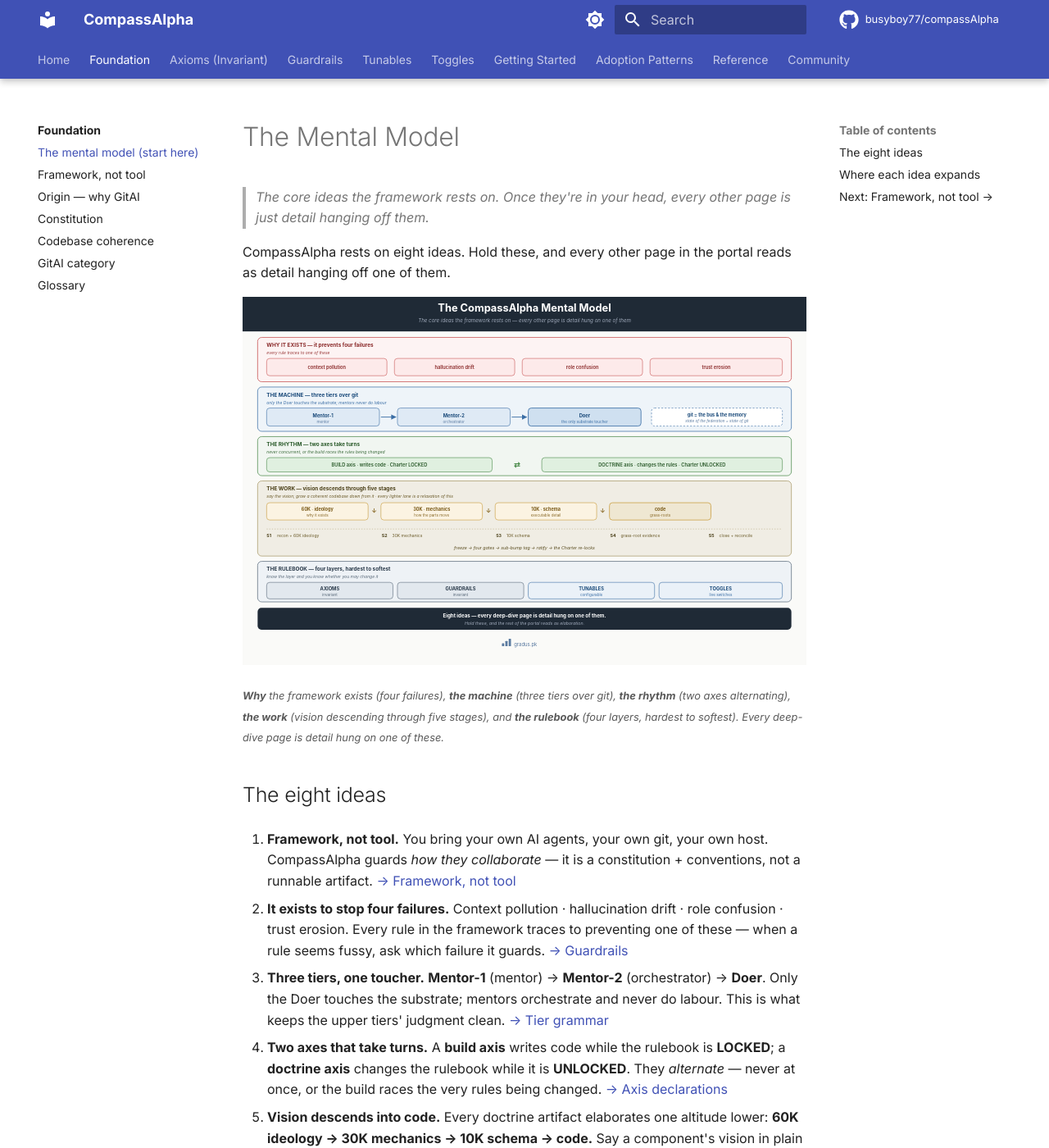
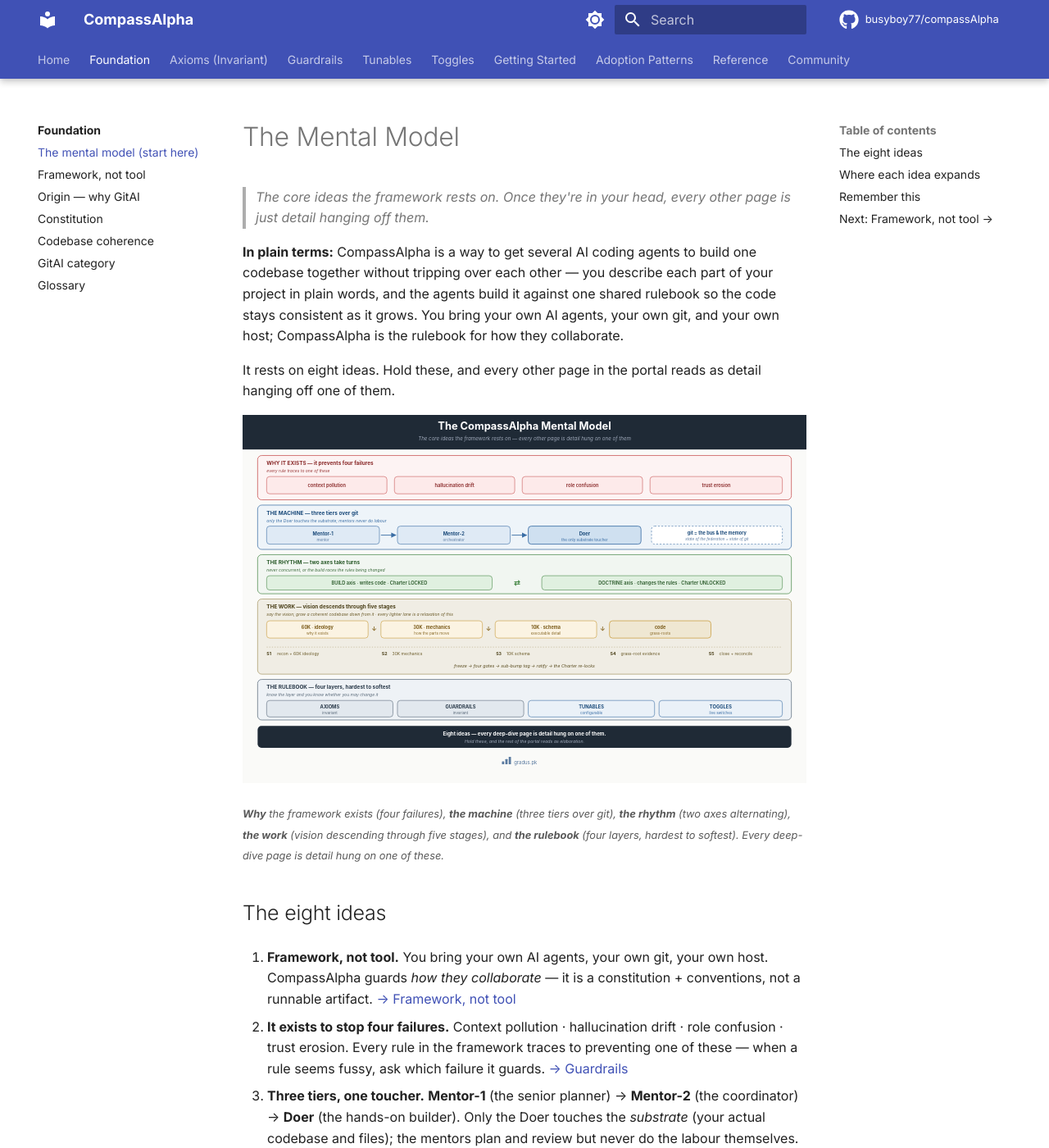
Before and after one commit to busyboy77/compassAlpha, an MkDocs documentation site: the page built from docs/00-foundation/mental-model.md, in a window 1280 px wide and 1400 px high. Shown: the whole window at 82% size. Built offline with MkDocs 1.6.1 and Material for MkDocs 9.7.7, drawn with Linux system fonts in a browser that asks for light colours; comment, search, counter and statistics services are not loaded; some of the changed text lies outside the part shown.

Commit message:
Audit round-2 fixes: mental-model accessibility (R2) + scale-fit honesty (R1)
R2 (regression I introduced): the meta-leak cleanup over-stripped
mental-model.md, so the recommended first read lost its plain-language
on-ramp. Restore a plain \"in plain terms\" lead, inline glosses for
Mentor/Doer/substrate/60K, and a \"Remember this\" box — accessible again
without re-introducing design-rationale meta.

R1: add an honest \"Is CompassAlpha for you (yet)?\" section to the home
page + README — it earns its ceremony on substantial multi-agent work;
solo/tiny one-offs can simply borrow a Charter + cite-by-substrate. Fix
the \"Bootstrap = minimal footprint / one tier\" overclaim in greenfield-
setup and start-from-a-story (Bootstrap is the leanest *tuning*, still the
full two-repo/three-tier setup).

Lite/solo lane: deliberately NOT a separate mode (would dilute the
multi-tier identity) — served instead by honest scale-fit + a borrow-it-solo note.

Co-Authored-By: Claude Opus 4.8 (1M context) <noreply@anthropic.com>

```diff
--- a/docs/00-foundation/mental-model.md
+++ b/docs/00-foundation/mental-model.md
@@ -6,7 +6,9 @@ description: "The CompassAlpha mental model — the core ideas the framework res
 
 > *The core ideas the framework rests on. Once they're in your head, every other page is just detail hanging off them.*
 
-CompassAlpha rests on eight ideas. Hold these, and every other page in the portal reads as detail hanging off one of them.
+**In plain terms:** CompassAlpha is a way to get several AI coding agents to build one codebase together without tripping over each other — you describe each part of your project in plain words, and the agents build it against one shared rulebook so the code stays consistent as it grows. You bring your own AI agents, your own git, and your own host; CompassAlpha is the rulebook for how they collaborate.
+
+It rests on eight ideas. Hold these, and every other page in the portal reads as detail hanging off one of them.
 
 ![The CompassAlpha mental model on one page — four failures it prevents, the three-tier machine over git, the two alternating axes, the altitude descent through five stages, and the four-layer rulebook](../assets/mental-model.svg)
 
@@ -18,11 +20,11 @@ CompassAlpha rests on eight ideas. Hold these, and every other page in the porta
 
 2. **It exists to stop four failures.** Context pollution · hallucination drift · role confusion · trust erosion. Every rule in the framework traces to preventing one of these — when a rule seems fussy, ask which failure it guards. [→ Guardrails](../02-guardrails/index.md)
 
-3. **Three tiers, one toucher.** **Mentor-1** (mentor) → **Mentor-2** (orchestrator) → **Doer**. Only the Doer touches the substrate; mentors orchestrate and never do labour. This is what keeps the upper tiers' judgment clean. [→ Tier grammar](../01-axioms/tier-grammar.md)
+3. **Three tiers, one toucher.** **Mentor-1** (the senior planner) → **Mentor-2** (the coordinator) → **Doer** (the hands-on builder). Only the Doer touches the *substrate* (your actual codebase and files); the mentors plan and review but never do the labour themselves. This is what keeps the upper tiers' judgment clean. [→ Tier grammar](../01-axioms/tier-grammar.md)
 
 4. **Two axes that take turns.** A **build axis** writes code while the rulebook is **LOCKED**; a **doctrine axis** changes the rulebook while it is **UNLOCKED**. They *alternate* — never at once, or the build races the very rules being changed. [→ Axis declarations](../03-tunables/axis-declarations.md)
 
-5. **Vision descends into code.** Every doctrine artifact elaborates one altitude lower: **60K ideology → 30K mechanics → 10K schema → code.** Say a component's vision in plain words and the federation grows a coherent codebase down from it. [→ Codebase coherence](codebase-coherence.md)
+5. **Vision descends into code.** Each layer is one zoom level lower than the last: **60K (the *why*) → 30K (how the parts move) → 10K (exact schema) → code.** Say a component's vision in plain words and the federation grows a coherent codebase down from it. [→ Codebase coherence](codebase-coherence.md)
 
 6. **The heaviest lane is five stages.** A full doctrine cycle runs **S1 → S5** (substrate recon + ideology → mechanics → schema → grass-roots evidence → close). **Every lighter kind of work is a *relaxation* of this one** — learn it once, and the rest of the framework is subtraction. [→ Sample doctrine cycle](../06-adoption-patterns/sample-doctrine-cycle.md)
 
@@ -41,6 +43,13 @@ CompassAlpha rests on eight ideas. Hold these, and every other page in the porta
 | The heaviest lane, worked end-to-end | [Sample doctrine cycle](../06-adoption-patterns/sample-doctrine-cycle.md) |
 | Every term, defined | [Glossary](glossary.md) |
 
+## Remember this
+
+- **CompassAlpha coordinates several AI agents building one codebase** — you describe each part in plain words; they build it against one shared rulebook.
+- **The payoff is coherence:** one canonical way to do each thing, so a growing codebase doesn't drift into duplicated, divergent code.
+- **You bring your own agents, git, and host.** CompassAlpha is the rulebook for how they collaborate — not software you install.
+- **Everything load-bearing lives in git, not chat** — and only the hands-on *Doer* tier edits the code.
+
 ---
 
 ## Next: [Framework, not tool →](framework-not-tool.md)
```
Also changed, not shown: README.md (+2 -0 lines), docs/05-getting-started/greenfield-setup.md (+1 -1 lines), docs/05-getting-started/start-from-a-story.md (+1 -1 lines), docs/index.md (+10 -0 lines).
